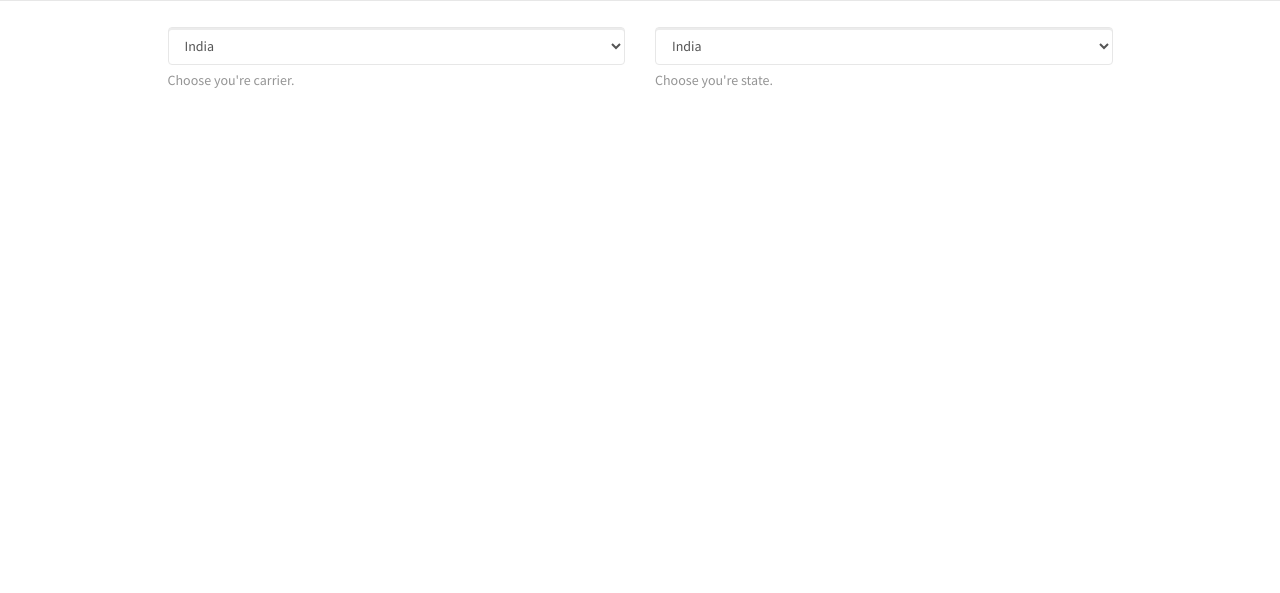
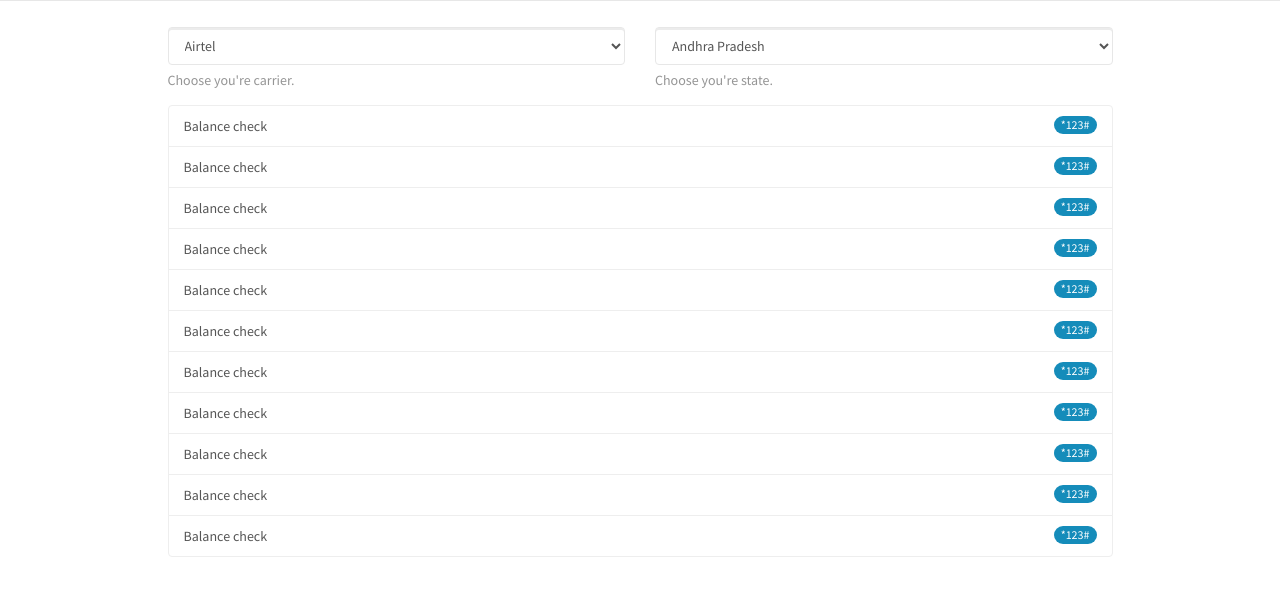
Before and after one commit to rahuldean/balancebuddyneo, a plain HTML site: page index.html in a window 1280 px wide. Shown: the part 53-646 px from the top of the page. Drawn offline with nearby package versions, Linux system fonts and the light colour scheme.

Commit message:
showing codes in ui

```diff
--- a/assets/js/indexCtrl.js
+++ b/assets/js/indexCtrl.js
@@ -1,9 +1,13 @@
 angular.module('bbApp')
 .controller('indexCtrl', ['$scope', '$http', function ($scope, $http) {
     $scope.message = "index"
+    $scope.data = []
+
     $http.get('assets/raw/data.json')
-    .then(function(data){
-      console.log(data);
+    .then(function(resp){
+        $scope.data = resp.data || []
+
+      console.log(resp.data);
     }, function (err) {
         console.log(err)
     })
--- a/assets/raw/data.json
+++ b/assets/raw/data.json
@@ -32,6 +32,156 @@
         "title": "Balance check",
         "description": "Check you're balance"
       }
+    },
+    {
+      "sequence": 1,
+      "country": 1,
+      "states": [
+        1
+      ],
+      "carriers": [
+        1
+      ],
+      "info": {
+        "code": "*123#",
+        "title": "Balance check",
+        "description": "Check you're balance"
+      }
+    },
+    {
+      "sequence": 1,
+      "country": 1,
+      "states": [
+        1
+      ],
+      "carriers": [
+        1
+      ],
+      "info": {
+        "code": "*123#",
+        "title": "Balance check",
+        "description": "Check you're balance"
+      }
+    },
+    {
+      "sequence": 1,
+      "country": 1,
+      "states": [
+        1
+      ],
+      "carriers": [
+        1
+      ],
+      "info": {
+        "code": "*123#",
+        "title": "Balance check",
+        "description": "Check you're balance"
+      }
+    },
+    {
+      "sequence": 1,
+      "country": 1,
+      "states": [
+        1
+      ],
+      "carriers": [
+        1
+      ],
+      "info": {
+        "code": "*123#",
+        "title": "Balance check",
+        "description": "Check you're balance"
+      }
+    },
+    {
+      "sequence": 1,
+      "country": 1,
+      "states": [
+        1
+      ],
+      "carriers": [
+        1
+      ],
+      "info": {
+        "code": "*123#",
+        "title": "Balance check",
+        "description": "Check you're balance"
+      }
+    },
+    {
+      "sequence": 1,
+      "country": 1,
+      "states": [
+        1
+      ],
+      "carriers": [
+        1
+      ],
+      "info": {
+        "code": "*123#",
+        "title": "Balance check",
+        "description": "Check you're balance"
+      }
+    },
+    {
+      "sequence": 1,
+      "country": 1,
+      "states": [
+        1
+      ],
+      "carriers": [
+        1
+      ],
+      "info": {
+        "code": "*123#",
+        "title": "Balance check",
+        "description": "Check you're balance"
+      }
+    },
+    {
+      "sequence": 1,
+      "country": 1,
+      "states": [
+        1
+      ],
+      "carriers": [
+        1
+      ],
+      "info": {
+        "code": "*123#",
+        "title": "Balance check",
+        "description": "Check you're balance"
+      }
+    },
+    {
+      "sequence": 1,
+      "country": 1,
+      "states": [
+        1
+      ],
+      "carriers": [
+        1
+      ],
+      "info": {
+        "code": "*123#",
+        "title": "Balance check",
+        "description": "Check you're balance"
+      }
+    },
+    {
+      "sequence": 1,
+      "country": 1,
+      "states": [
+        1
+      ],
+      "carriers": [
+        1
+      ],
+      "info": {
+        "code": "*123#",
+        "title": "Balance check",
+        "description": "Check you're balance"
+      }
     }
   ]
 }
--- a/index.html
+++ b/index.html
@@ -61,7 +61,9 @@
                 <div class="col-sm-5 col-md-5 col-lg-5  col-sm-offset-1 col-md-offset-1 col-lg-offset-1">
                     <div class="form-group">
                         <select class="form-control" name="" id="">
-                        <option value="">India</option>
+                        <option ng:repeat="carrier in data.carriers" value="{{carrier.carrier_id}}">
+                            {{carrier.carrier_name}}
+                        </option>
                     </select>
                         <span class="help-block">Choose you're carrier.</span>
                     </div>
@@ -70,7 +72,9 @@
                 <div class="col-sm-5 col-md-5 col-lg-5">
                     <div class="form-group">
                         <select class="form-control" name="" id="">
-                        <option value="">India</option>
+                        <option ng:repeat="state in data.countries_states[0].states" value="{{state.state_id}}">
+                            {{state.state_name}}
+                        </option>
                     </select>
                         <span class="help-block">Choose you're state.</span>
 
@@ -79,6 +83,18 @@
                 </div>
 
             </form>
+        </div>
+
+        <!--Codes-->
+        <div class="row">
+            <div class="col-md-10 col-lg-10 col-md-offset-1 col-lg-offset-1">
+                <ul class="list-group">
+                    <li class="list-group-item"
+                        ng-repeat="code in data.codes">
+                        <span class="badge">{{code.info.code}}</span> {{code.info.title}}
+                    </li>
+                </ul>
+            </div>
         </div>
     </div>
 
```
